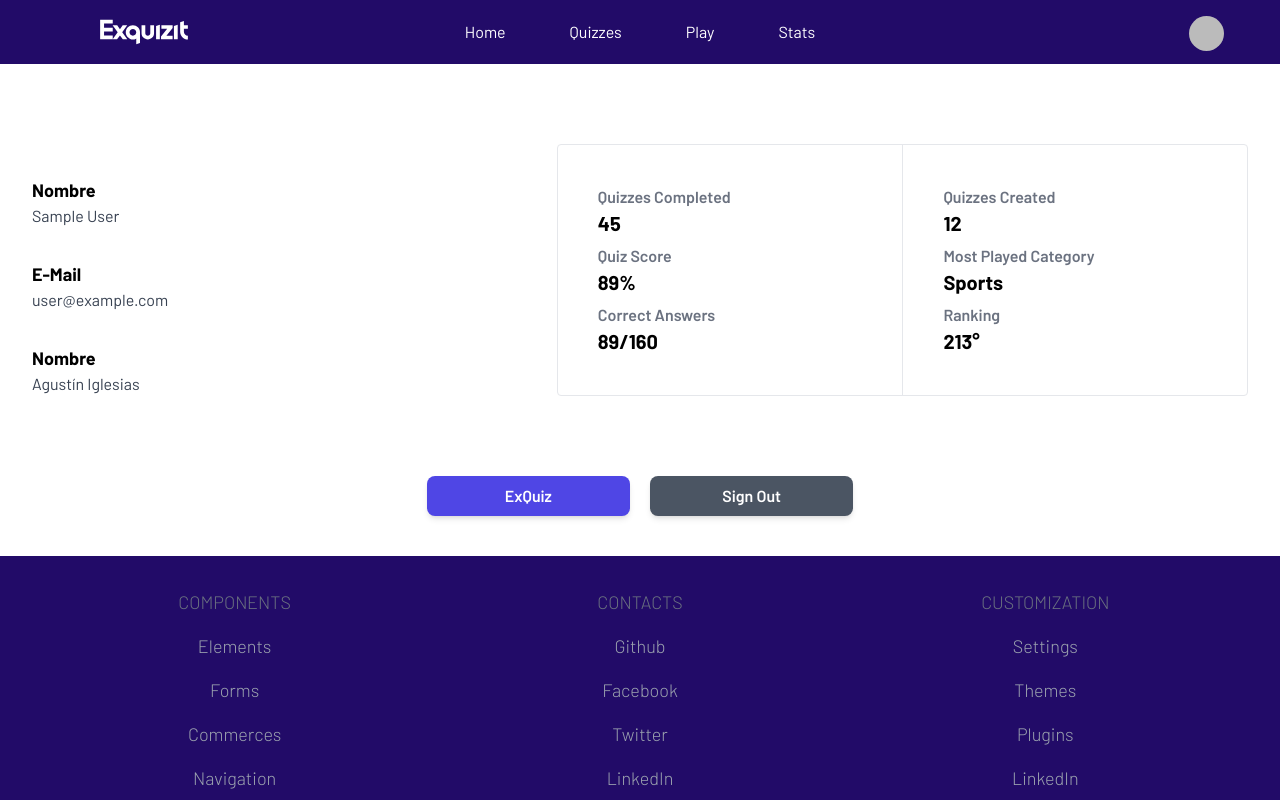
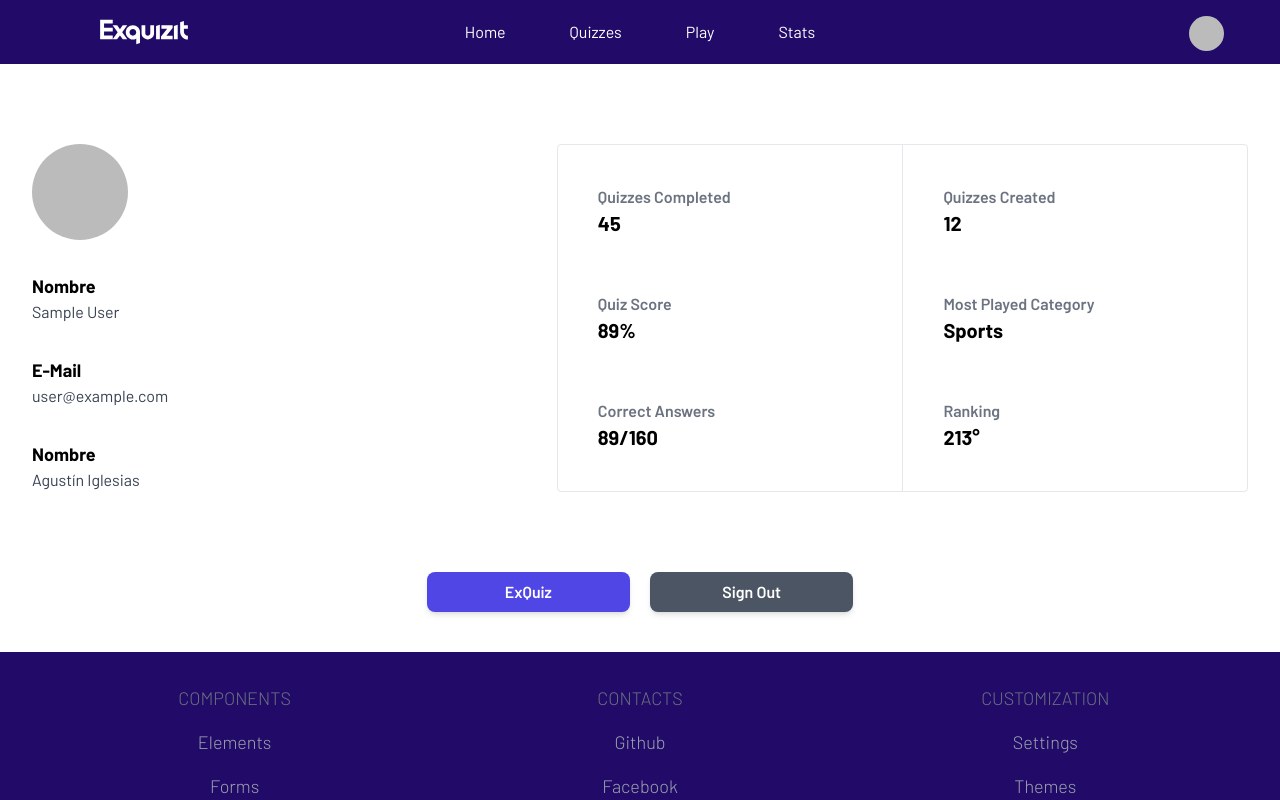
Before and after one commit to AgusIglesias72/Quiz, a Next.js app: page /profile in a window 1280 px wide. Shown: the top 800 px of the page. Built offline with nearby package versions, Linux system fonts and the light colour scheme; no server answers; sample sign-in values are in the browser's storage.

Commit message:
add components and profile page

```diff
--- a/src/Components/SmallComponents/ProfileData.tsx
+++ b/src/Components/SmallComponents/ProfileData.tsx
@@ -1,5 +1,3 @@
-import Image from 'next/image'
-
 export const Statistic = ({ ...props }) => {
   const { mail, name, image } = props
 
@@ -8,11 +6,9 @@ export const Statistic = ({ ...props }) => {
       <div className="grid gap-12 lg:gap-24 row-gap-8 lg:grid-cols-5">
         <div className="grid gap-8 lg:col-span-2 place-items-center text-center lg:place-items-start lg:text-left">
           <div>
-            <Image
+            <img
               className="w-30 h-30 rounded-full"
               src={image}
-              width={0}
-              height={30}
               alt="Rounded avatar"
             />
           </div>
```
